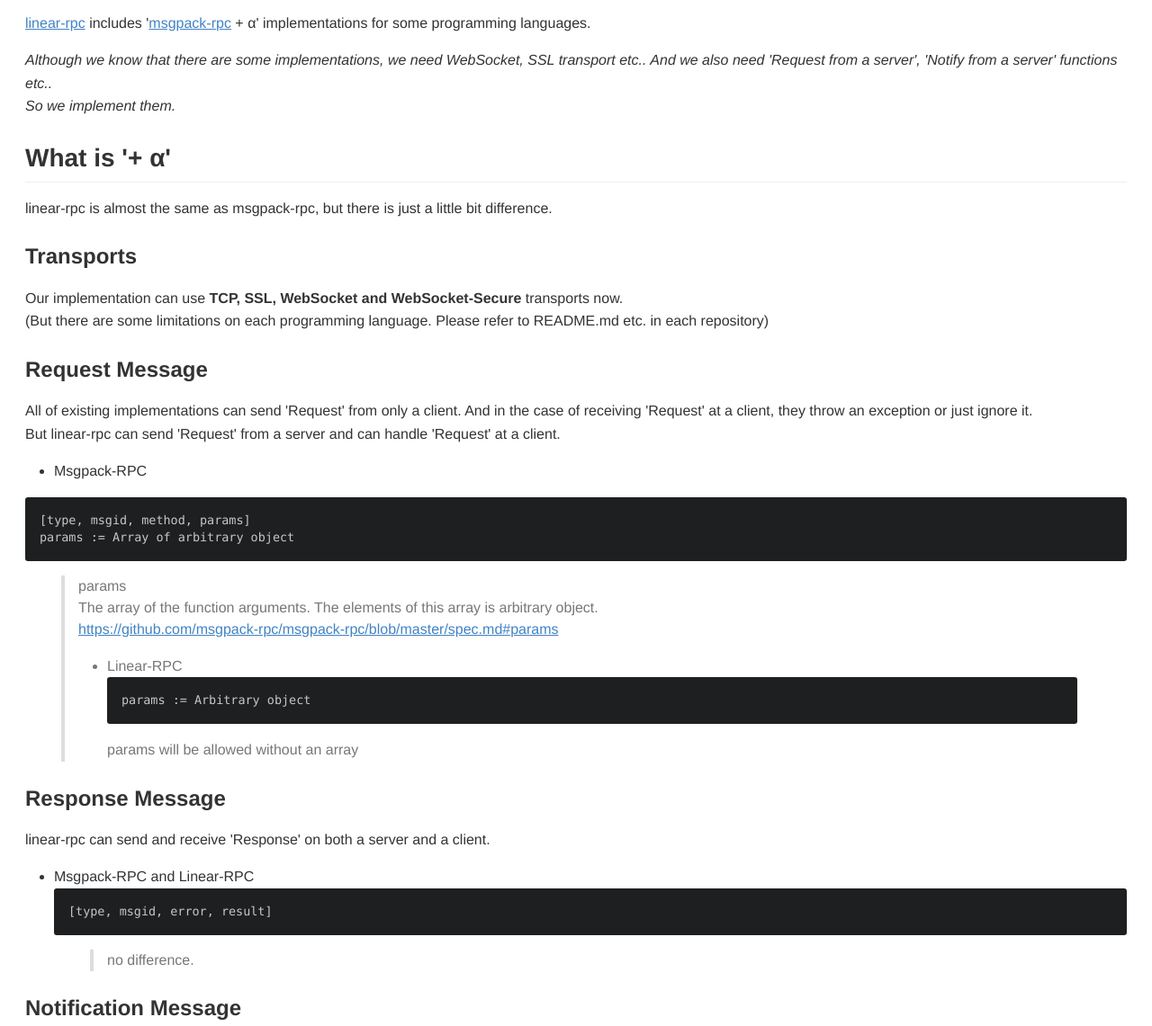
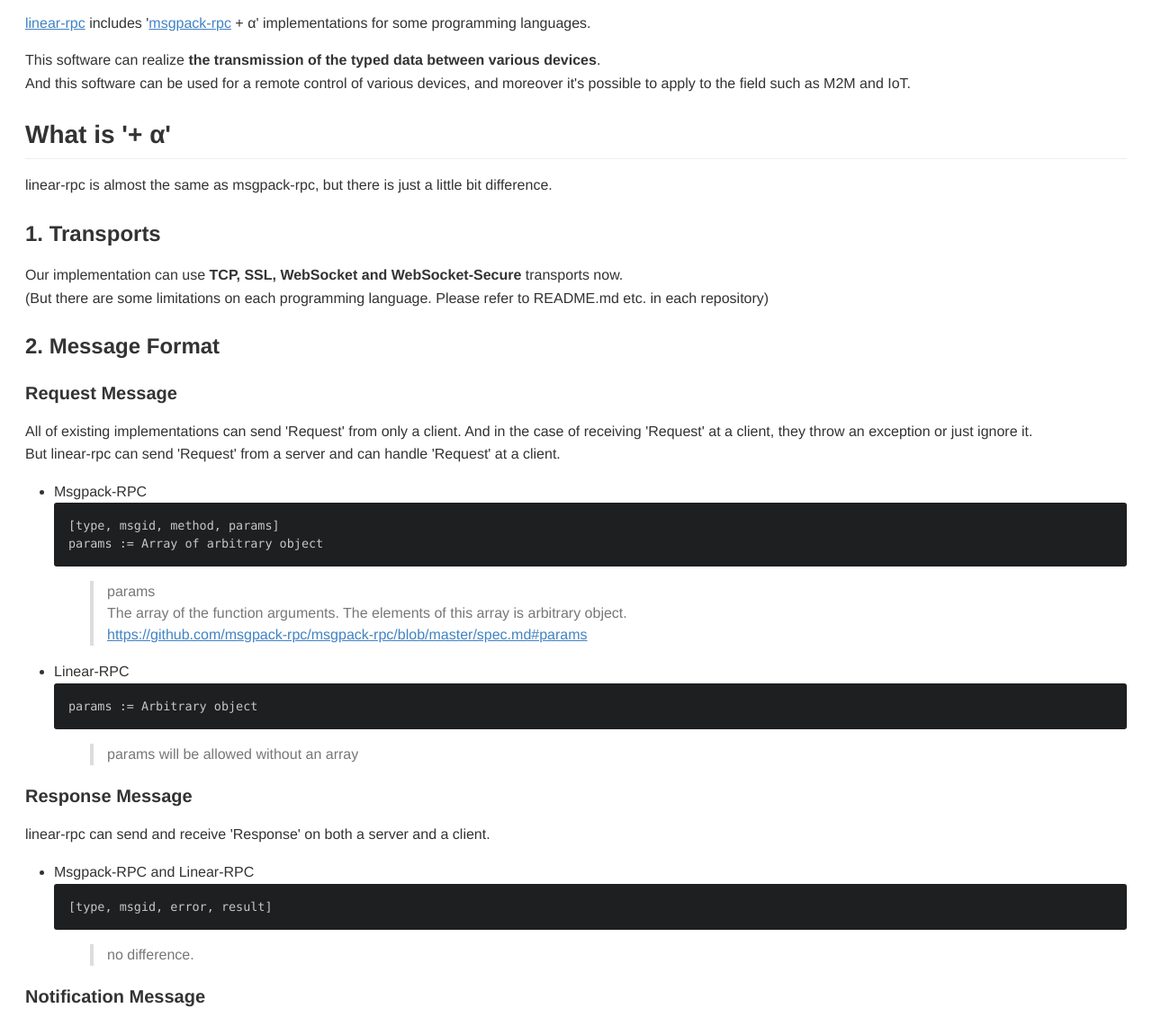
Before and after one commit to linear-rpc/linear-rpc.github.io, a plain HTML site: page index.html in a window 1280 px wide. Shown: the part 146-1287 px from the top of the page at 90% size. Drawn offline with Linux system fonts and the light colour scheme.

Commit message:
revise overview and md format.

```diff
--- a/index.html
+++ b/index.html
@@ -2,7 +2,7 @@
 <html>
   <head>
       <meta charset="utf-8" />
-      <title>Linear-RPC</title>
+      <title>index</title>
       <style>.markdown-preview, .markdown-preview[data-use-github-style] { font-family: 'Helvetica Neue', Helvetica, 'Segoe UI', Arial, freesans, sans-serif; font-size: 16px; line-height: 1.6; word-wrap: break-word; overflow: scroll; box-sizing: border-box; padding: 20px; background-color: rgb(255, 255, 255); }
 .markdown-preview > :first-child, .markdown-preview[data-use-github-style] > :first-child { margin-top: 0px !important; }
 .markdown-preview > :last-child, .markdown-preview[data-use-github-style] > :last-child { margin-bottom: 0px !important; }
@@ -388,23 +388,25 @@ pre.editor-colors .markdown .link .string.title,
 includes
 &#39;<a href="https://github.com/msgpack-rpc/msgpack-rpc/blob/master/spec.md">msgpack-rpc</a>
 + α&#39; implementations for some programming languages.  </p>
-<p><em>Although we know that there are some implementations, we need WebSocket, SSL transport etc.. And we also need &#39;Request from a server&#39;, &#39;Notify from a server&#39; functions etc..</em><br><em>So we implement them.</em></p>
+<p>This software can realize <strong>the transmission of the typed data between various devices</strong>.<br>And this software can be used for a remote control of various devices, and moreover it&#39;s possible to apply to the field such as M2M and IoT.</p>
 <h2 id="what-is-">What is &#39;+ α&#39;</h2>
 <p>linear-rpc is almost the same as msgpack-rpc, but there is just a little bit difference.</p>
-<h3 id="transports">Transports</h3>
+<h3 id="1-transports">1. Transports</h3>
 <p>Our implementation can use <strong>TCP, SSL, WebSocket and WebSocket-Secure</strong> transports now.<br>(But there are some limitations on each programming language. Please refer to README.md etc. in each repository)</p>
-<h3 id="request-message">Request Message</h3>
+<h3 id="2-message-format">2. Message Format</h3>
+<h4 id="request-message">Request Message</h4>
 <p>All of existing implementations can send &#39;Request&#39; from only a client. And in the case of receiving &#39;Request&#39; at a client, they throw an exception or just ignore it.<br>But linear-rpc can send &#39;Request&#39; from a server and can handle &#39;Request&#39; at a client.</p>
 <ul>
-<li>Msgpack-RPC  </li>
+<li>Msgpack-RPC  <pre class="editor-colors lang-text"><div class="line"><span class="text plain"><span class="meta paragraph text"><span>[type,&nbsp;msgid,&nbsp;method,&nbsp;params]&nbsp;&nbsp;</span></span></span></div><div class="line"><span class="text plain"><span class="meta paragraph text"><span>params&nbsp;:=&nbsp;Array&nbsp;of&nbsp;arbitrary&nbsp;object</span></span></span></div></pre><blockquote>
+<p>params<br>The array of the function arguments. The elements of this array is arbitrary object.<br><a href="https://github.com/msgpack-rpc/msgpack-rpc/blob/master/spec.md#params">https://github.com/msgpack-rpc/msgpack-rpc/blob/master/spec.md#params</a></p>
+</blockquote>
+</li>
+<li>Linear-RPC<pre class="editor-colors lang-text"><div class="line"><span class="text plain"><span class="meta paragraph text"><span>params&nbsp;:=&nbsp;Arbitrary&nbsp;object</span></span></span></div></pre><blockquote>
+<p>params will be allowed without an array</p>
+</blockquote>
+</li>
 </ul>
-<pre class="editor-colors lang-text"><div class="line"><span class="text plain"><span class="meta paragraph text"><span>[type,&nbsp;msgid,&nbsp;method,&nbsp;params]&nbsp;&nbsp;</span></span></span></div><div class="line"><span class="text plain"><span class="meta paragraph text"><span>params&nbsp;:=&nbsp;Array&nbsp;of&nbsp;arbitrary&nbsp;object</span></span></span></div></pre><blockquote>
-<p>params<br>The array of the function arguments. The elements of this array is arbitrary object.<br><a href="https://github.com/msgpack-rpc/msgpack-rpc/blob/master/spec.md#params">https://github.com/msgpack-rpc/msgpack-rpc/blob/master/spec.md#params</a></p>
-<ul>
-<li>Linear-RPC<pre class="editor-colors lang-text"><div class="line"><span class="text plain"><span class="meta paragraph text"><span>params&nbsp;:=&nbsp;Arbitrary&nbsp;object</span></span></span></div></pre>params will be allowed without an array</li>
-</ul>
-</blockquote>
-<h3 id="response-message">Response Message</h3>
+<h4 id="response-message">Response Message</h4>
 <p>linear-rpc can send and receive &#39;Response&#39; on both a server and a client.</p>
 <ul>
 <li>Msgpack-RPC and Linear-RPC  <pre class="editor-colors lang-text"><div class="line"><span class="text plain"><span class="meta paragraph text"><span>[type,&nbsp;msgid,&nbsp;error,&nbsp;result]</span></span></span></div></pre><blockquote>
@@ -412,7 +414,7 @@ includes
 </blockquote>
 </li>
 </ul>
-<h3 id="notification-message">Notification Message</h3>
+<h4 id="notification-message">Notification Message</h4>
 <p>linaer-rpc can send and receive &#39;Notification&#39; on both a server and a client.</p>
 <ul>
 <li>Msgpack-RPC  <pre class="editor-colors lang-text"><div class="line"><span class="text plain"><span class="meta paragraph text"><span>[type,&nbsp;method,&nbsp;params]&nbsp;&nbsp;</span></span></span></div><div class="line"><span class="text plain"><span class="meta paragraph text"><span>params&nbsp;:=&nbsp;Array&nbsp;of&nbsp;arbitrary&nbsp;object</span></span></span></div></pre><blockquote>
```
Also changed, not shown: 1 other file.
